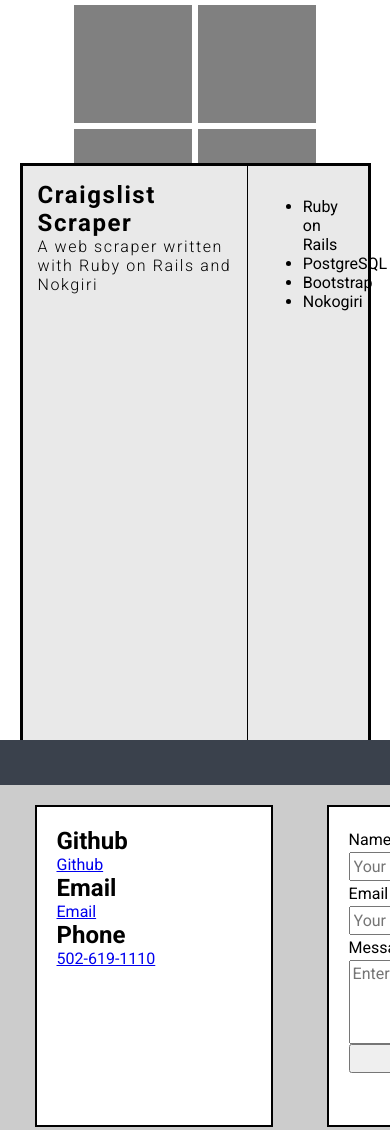
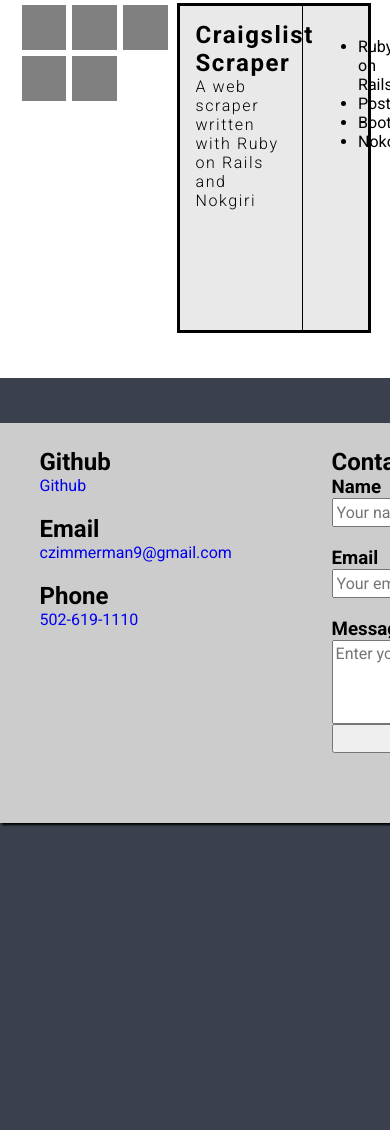
Before and after one commit to curtzimmerman/curtzimmerman.github.io, a plain HTML site: page index.html in a window 390 px wide. Shown: the part 842-1972 px from the top of the page. Drawn offline with nearby package versions, Linux system fonts and the light colour scheme.

Commit message:
added contact form and made overall layout changes

```diff
--- a/custom.css
+++ b/custom.css
@@ -164,7 +164,7 @@ div.about-me-container {
 /*====== projects ======*/
 
 div.projects {
-	height: 692px;
+	height: 330px;
 	width: 90%;
 	max-width: 1200px;
 	margin: 45px auto;
@@ -172,9 +172,10 @@ div.projects {
 
 .projects-selector {
 	position: absolute;
+	margin: 0 auto;
 	top: 0;
 	left: 0;
-	width: 35%;
+	width: 45%;
 	height: 100%;
 	border: 1px solid white;
 }
@@ -182,12 +183,17 @@ div.projects {
 .project {
 	position: relative;
 	display: inline-block;
-	width: 180px;
-	height: 180px;
+	width: 30%;
 	background: gray;
 	border: 1px;
 	border-color: white;
 	border-style: solid;
+}
+
+.project:after {
+	padding-bottom: 100%;
+	display: block;
+	content: "";
 }
 
 .project:hover {
@@ -199,7 +205,7 @@ div.information {
 	top: 0;
 	right: 0;
 	height: 100%;
-	width: 65%;
+	width: 55%;
 	background: #E9E9E9;
 	border: 3px solid black;
 }
@@ -254,22 +260,18 @@ div.card-content {
 
 div.card-left {
 	float: left;
-	background: white;
 	width: 45%;
-	border: 2px solid black;
 	height: 100%;
 	text-align: left;
-	padding: 20px;
+	padding: 5px;
 }
 
 div.card-right {
 	float: right;
-	background: white;
 	width: 45%;
-	border: 2px solid black;
 	height: 100%;
 	text-align: left;
-	padding: 20px;
+	padding: 5px;
 }
 
 .contact ul {
@@ -293,8 +295,13 @@ div.card-right {
 .card-right form {
 }
 
-.card-right label {
-	line-height: 25px;
+.contact h3:not(:first-child),
+.contact h2:not(:first-child) {
+	padding-top: 20px;
+}
+
+.contact a {
+	text-decoration: none;
 }
 
 /*====== Animations ======*/
@@ -321,37 +328,12 @@ div.card-right {
 @media only screen and (max-width: 1180px) {
 
 
-	div.projects-selector {
-		width: 100%;
-		height: 180px;
-		text-align: center
-	}
-
 	div.project {
 		display: inline-block;
 		margin: 0 auto;
 	}
 
-	div.information {
-		width: 100%;
-		top: 200px;
-	}
-}
 
-@media only screen and (max-width: 1030px) {
-	div.project {
-		height: 120px;
-		width: 120px;
-	}
-
-	div.projects-selector {
-		height: 120px;
-	}
-
-	div.information {
-		top: 160px;
-	}
-}
 
 @media only screen and (max-width: 500px) {
 	.welcome {
--- a/index.html
+++ b/index.html
@@ -82,27 +82,23 @@
 			<div class="contact-card bottom-shadow">
 				<div class="card-content">
 					<div class="card-left">
-						<ul>
-							<li>
 								<h2>Github</h2>
 								<a href="https://github.com/czimmerman9">Github</a>
-							</li>
-							<li>
+
 								<h2>Email</h2>
-								<a href="mailto:czimmerman9@gmail.com">Email</a>
-							</li>
-							<li>
+								<a href="mailto:czimmerman9@gmail.com">czimmerman9@gmail.com</a>
+
 								<h2>Phone</h2>
 								<a href="tel:502-619-1110">502-619-1110</a>
-							</li>
 					</div>
 					<div class="card-right">
+						<h2>Contact</h2>
 						<form action="//formspree.io/czimmerman9@gmail.com">
-							<label for="name">Name</label>
+							<h3 for="name">Name</h3>
 					    <input type="text" name="name" placeholder="Your name">
-					    <label for="_replyto">Email</label>
+					    <h3 for="_replyto">Email</h3>
 					    <input type="email" name="_replyto" placeholder="Your email">
-				    	<label for="body">Message</label>
+				    	<h3 for="body">Message</h3>
 				    	<textarea name="body" rows="4" placeholder="Enter your message here"></textarea>
 					    <input type="submit" value="Send">
 						</form>
```
